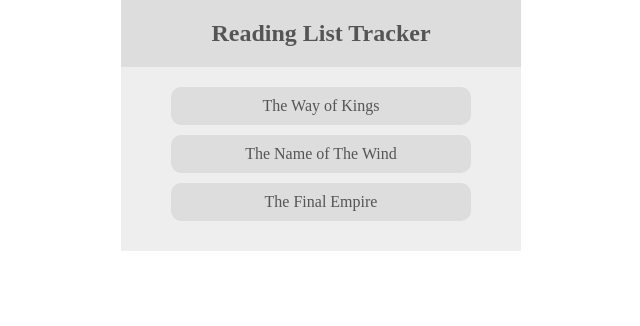
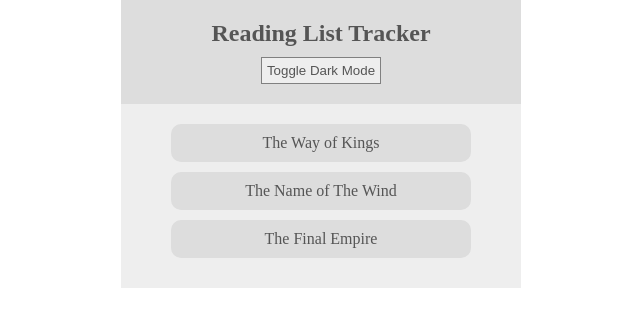
Before and after one commit to Karnveer-Grewal/reading-list-tracker, a React (Vite) app: page / in a window 1280 px wide. Shown: the top 326 px of the page, without its empty margins (319-959 px from the left). Built offline with nearby package versions, Linux system fonts and the light colour scheme.

Commit message:
added toggle theme for light/dark mode

```diff
--- a/src/App.jsx
+++ b/src/App.jsx
@@ -3,6 +3,7 @@ import Navbar from './components/Navbar';
 import BookList from './components/Booklist';
 import ThemeContextProvider from './contexts/ThemeContext';
 import './index.css';
+import ThemeToggle from './components/ThemeToggle';
 
 function App() {
   return (
--- a/src/components/Navbar.jsx
+++ b/src/components/Navbar.jsx
@@ -1,5 +1,6 @@
 import { useContext } from 'react';
 import { ThemeContext } from '../contexts/ThemeContext';
+import ThemeToggle from './ThemeToggle';
 
 const Navbar = () => {
   const { isLightTheme, light, dark } = useContext(ThemeContext);
@@ -9,6 +10,7 @@ const Navbar = () => {
   return (
     <nav style={{ background: theme.ui, color: theme.syntax }}>
       <h1>Reading List Tracker</h1>
+      <ThemeToggle />
     </nav>
   );
 };
--- /dev/null
+++ b/src/components/ThemeToggle.jsx
@@ -0,0 +1,20 @@
+import { useContext } from 'react';
+import { ThemeContext } from '../contexts/ThemeContext';
+
+const ThemeToggle = () => {
+  const { toggleTheme, isLightTheme, light, dark } = useContext(ThemeContext);
+
+  const theme = isLightTheme ? light : dark;
+
+  return (
+    <button
+      className='theme-button'
+      onClick={toggleTheme}
+      style={{ color: theme.syntax, background: theme.bg }}
+    >
+      {isLightTheme ? 'Toggle Dark Mode' : 'Toggle Light Mode'}
+    </button>
+  );
+};
+
+export default ThemeToggle;
--- a/src/contexts/ThemeContext.jsx
+++ b/src/contexts/ThemeContext.jsx
@@ -15,8 +15,12 @@ const ThemeContextProvider = ({ children }) => {
     bg: '#555',
   });
 
+  const toggleTheme = () => {
+    setIsLightTheme((prevIsLightTheme) => !prevIsLightTheme);
+  };
+
   return (
-    <ThemeContext.Provider value={{ isLightTheme, light, dark }}>
+    <ThemeContext.Provider value={{ isLightTheme, light, dark, toggleTheme }}>
       {children}
     </ThemeContext.Provider>
   );
--- a/src/index.css
+++ b/src/index.css
@@ -12,6 +12,7 @@ nav {
 
 nav h1 {
   text-align: center;
+  margin-bottom: 10px;
 }
 
 .book-list {
@@ -28,3 +29,10 @@ nav h1 {
   text-align: center;
   border-radius: 10px;
 }
+
+.theme-button {
+  border: 1px solid grey;
+  padding: 5px;
+  display: block;
+  margin: 0 auto;
+}
```
